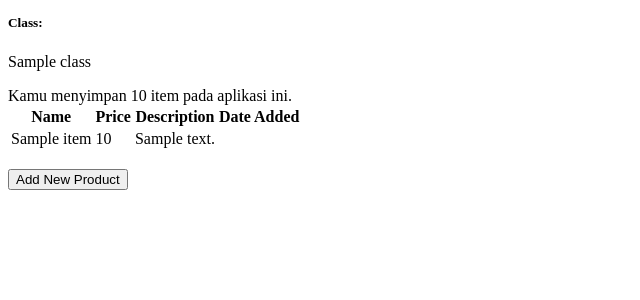
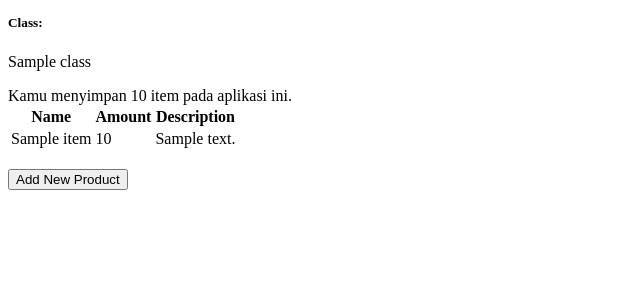
Before and after one commit to rontrying/inventory_management, a Django app: template main/templates/main.html in a window 1280 px wide. Shown: the part 144-444 px from the top of the page, without its empty margins (0-640 px from the left). Run offline with Django 4.2, Linux system fonts and the light colour scheme; the template is opened without the code that fills it: most values are stand-ins (such as "Sample title", 1, 10 or a date in 2020).

Commit message:
revisi tugas

```diff
--- a/main/templates/main.html
+++ b/main/templates/main.html
@@ -14,9 +14,8 @@
     <table>
         <tr>
             <th>Name</th>
-            <th>Price</th>
+            <th>Amount</th>
             <th>Description</th>
-            <th>Date Added</th>
         </tr>
 
         {% comment %} Berikut cara memperlihatkan data produk di bawah baris ini {% endcomment %}
```
Also changed, not shown: README.md.
